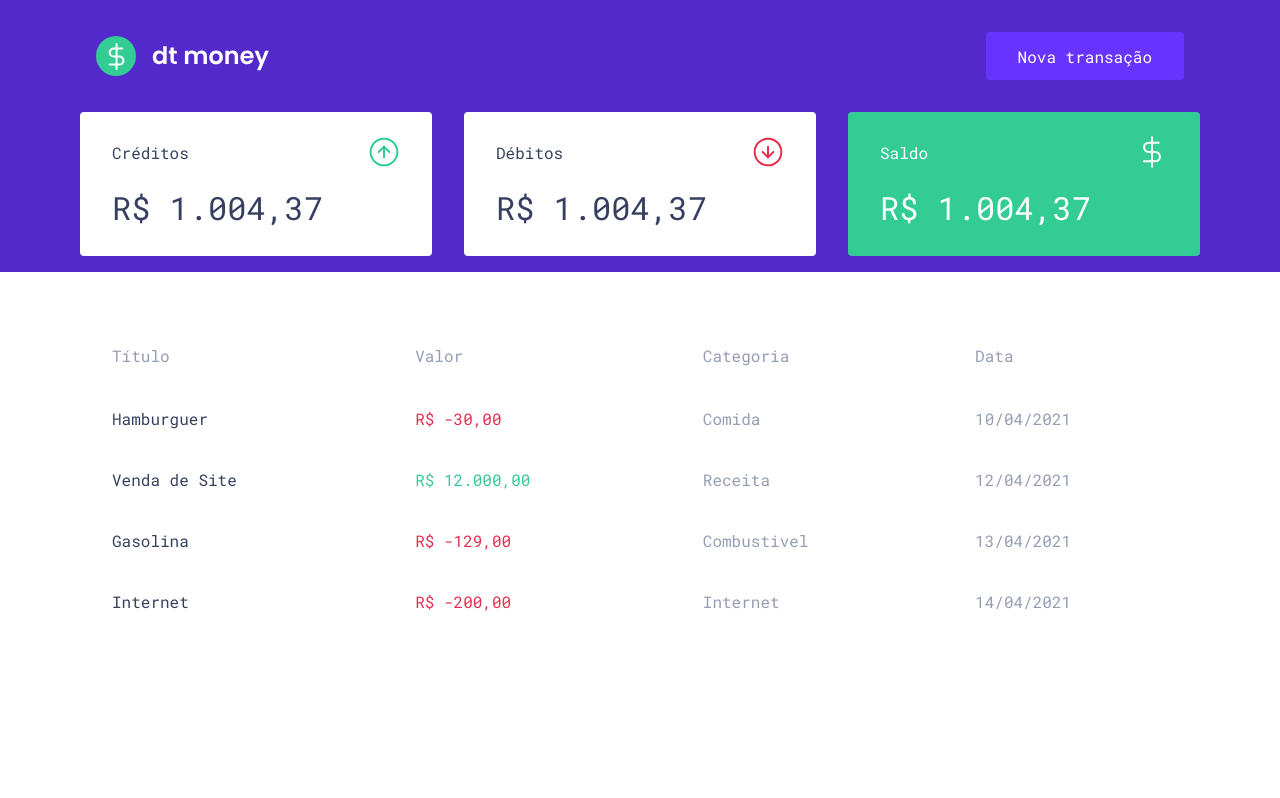
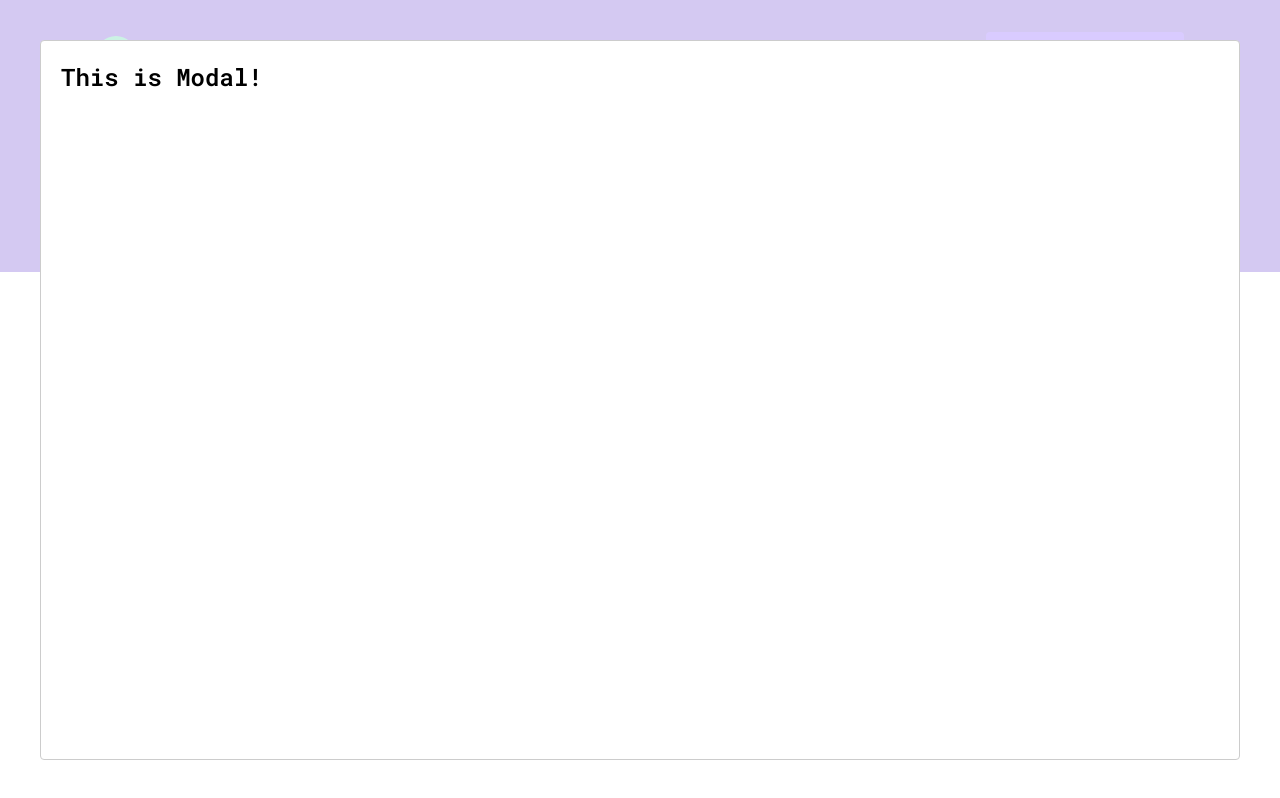
Before and after one commit to Bignotto/ignite-react-dtmoney, a React (Create React App) app: page / in a window 1280 px wide. Both pictures are taken after a click on the button "Nova transação". Built offline with nearby package versions, Linux system fonts and the light colour scheme; no server answers; what miragejs would draw is missing.

Commit message:
Added react-modal and cofigured it

```diff
--- a/package.json
+++ b/package.json
@@ -3,10 +3,12 @@
   "version": "0.1.0",
   "private": true,
   "dependencies": {
+    "@types/react-modal": "^3.12.0",
     "axios": "^0.21.1",
     "miragejs": "^0.1.41",
     "react": "^17.0.2",
     "react-dom": "^17.0.2",
+    "react-modal": "^3.13.1",
     "react-scripts": "4.0.3",
     "styled-components": "^5.2.3",
     "web-vitals": "^1.0.1"
--- a/src/App.tsx
+++ b/src/App.tsx
@@ -1,12 +1,33 @@
+import { useState } from "react";
+import Modal from "react-modal";
+
 import { Dashboard } from "./components/Dashboard";
 import { Header } from "./components/Header";
 import { GlobalStyle } from "./styles/global";
 
 export function App() {
+  const [isNewTransactionModalOpen, setIsNewTransactionModalOpen] = useState(
+    false
+  );
+
+  function handleOpenNewTransactionModal() {
+    setIsNewTransactionModalOpen(true);
+  }
+
+  function handleCloseNewTransactionModal() {
+    setIsNewTransactionModalOpen(false);
+  }
+
   return (
     <>
-      <Header />
+      <Header onOpenNewTransactionModal={handleOpenNewTransactionModal} />
       <Dashboard />
+      <Modal
+        isOpen={isNewTransactionModalOpen}
+        onRequestClose={handleCloseNewTransactionModal}
+      >
+        <h2>This is Modal!</h2>
+      </Modal>
       <GlobalStyle />
     </>
   );
--- a/src/components/Header/index.tsx
+++ b/src/components/Header/index.tsx
@@ -1,12 +1,18 @@
 import logo from "../../assets/logo.svg";
 import { Container, Content } from "./styles";
 
-export function Header() {
+interface HeaderProps {
+  onOpenNewTransactionModal: () => void;
+}
+
+export function Header({ onOpenNewTransactionModal }: HeaderProps) {
   return (
     <Container>
       <Content>
         <img src={logo} alt="DTmoney" />
-        <button type="button">Nova transação</button>
+        <button type="button" onClick={onOpenNewTransactionModal}>
+          Nova transação
+        </button>
       </Content>
     </Container>
   );
```
Also changed, not shown: 1 other file (tests, documents, lock files or other folders).
